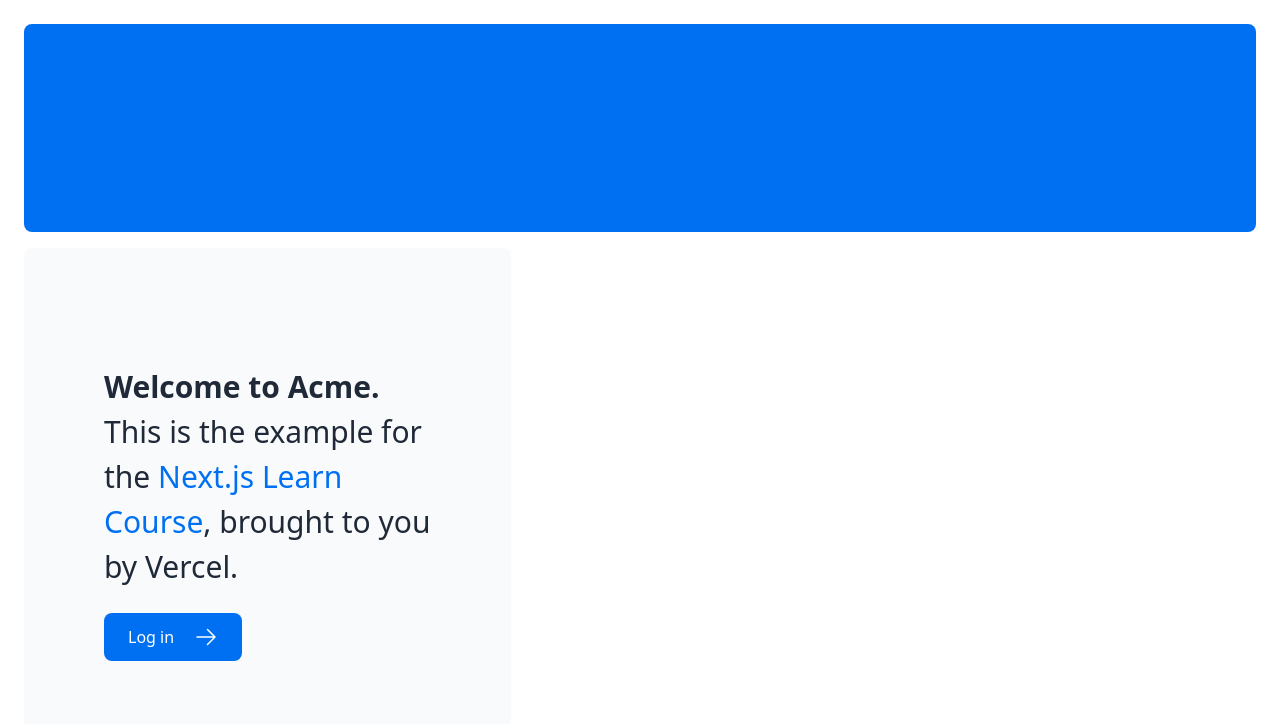
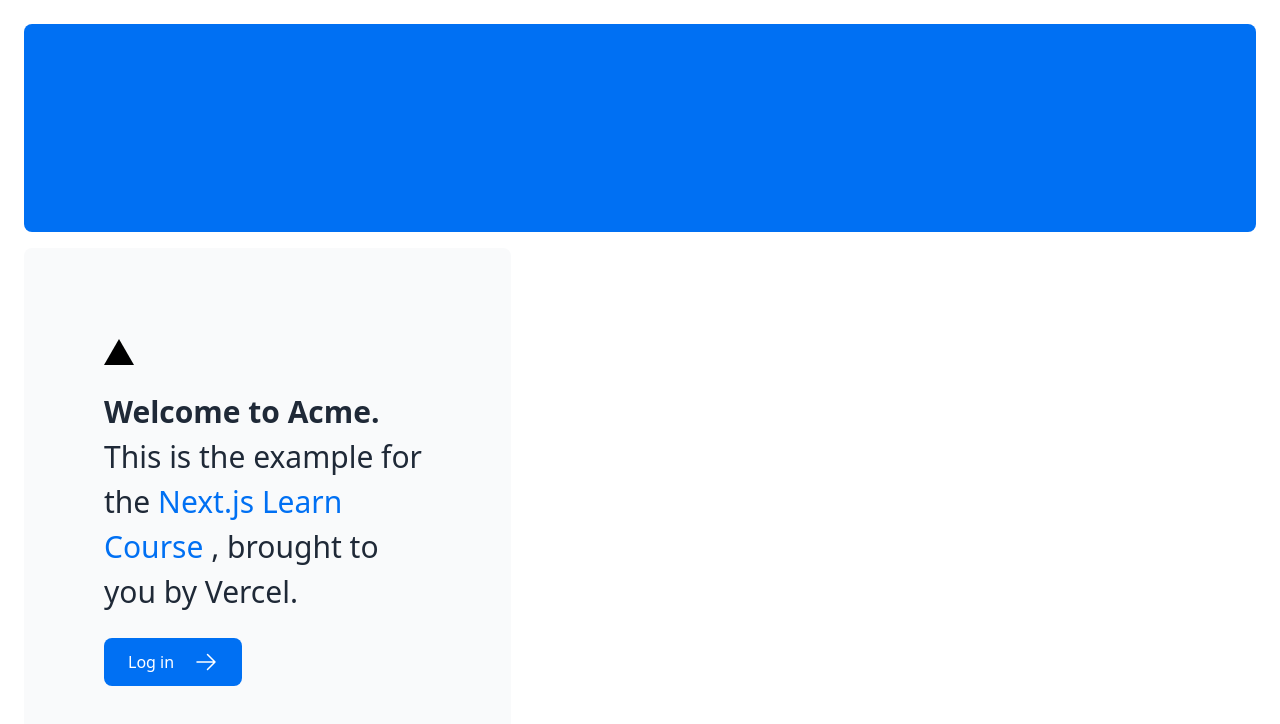
Before and after one commit to jpin730/nextjs-dashboard, a Next.js app: page / in a window 1280 px wide. Shown: the top 724 px of the page. Built offline with nearby package versions, Linux system fonts and the light colour scheme.

Commit message:
feat: :lipstick: add styles with tailwind css

```diff
--- a/app/page.tsx
+++ b/app/page.tsx
@@ -9,11 +9,12 @@ export default function Page() {
       </div>
       <div className="mt-4 flex grow flex-col gap-4 md:flex-row">
         <div className="flex flex-col justify-center gap-6 rounded-lg bg-gray-50 px-6 py-10 md:w-2/5 md:px-20">
+          <div className="relative h-0 w-0 border-b-[26px] border-l-[15px] border-r-[15px] border-b-black border-l-transparent border-r-transparent" />
           <p className={`text-xl text-gray-800 md:text-3xl md:leading-normal`}>
             <strong>Welcome to Acme.</strong> This is the example for the{' '}
             <a href="https://nextjs.org/learn/" className="text-blue-500">
               Next.js Learn Course
-            </a>
+            </a>{' '}
             , brought to you by Vercel.
           </p>
           <Link
```
